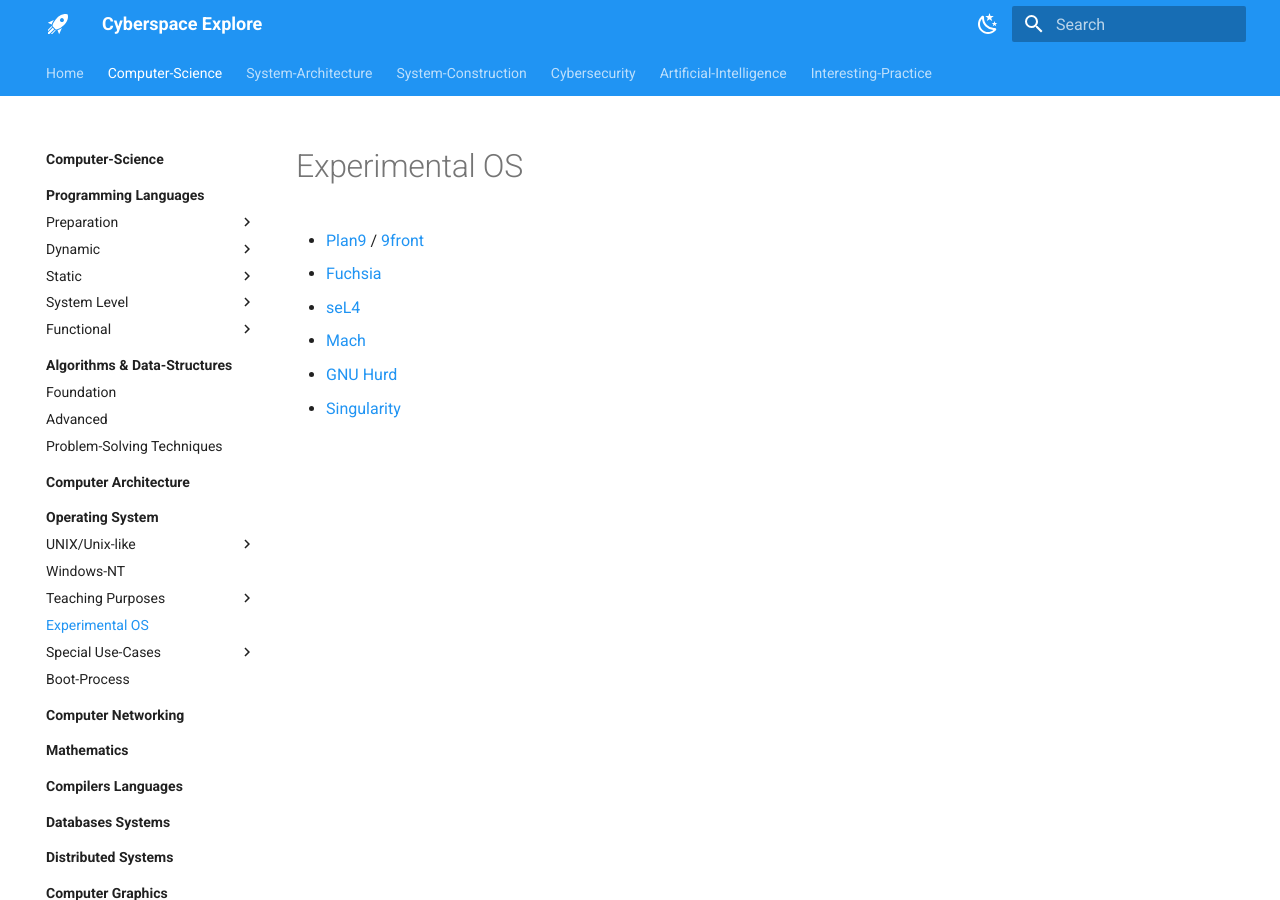
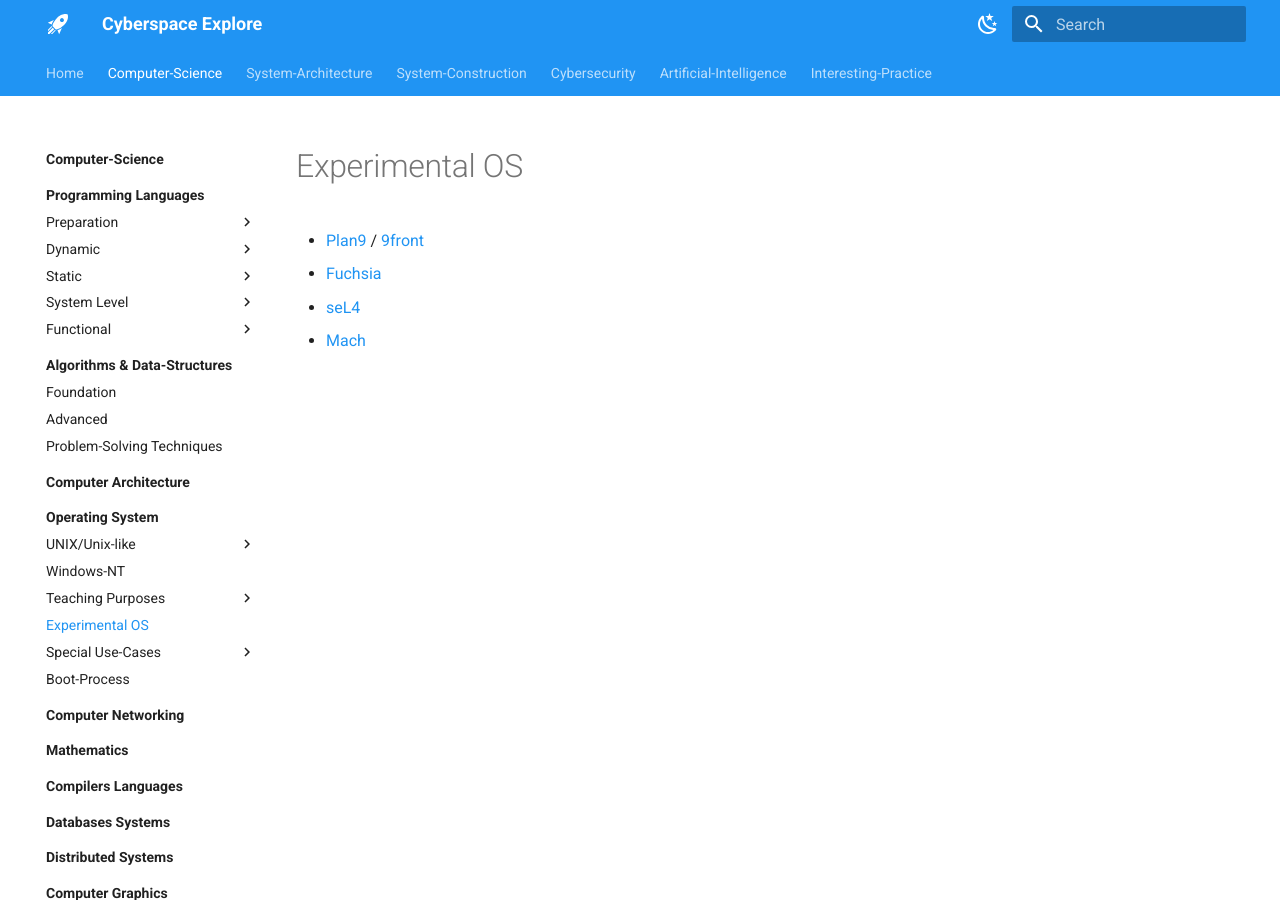
Before and after one commit to AvenMay/cyberspace-explore, an MkDocs documentation site: the page built from docs/computer-science/operating-system/experimental-os.md, in a window 1280 px wide. Built offline with MkDocs 1.6.1 and Material for MkDocs 9.7.7, drawn with Linux system fonts in a browser that asks for light colours.

Commit message:
del exos

```diff
--- a/docs/computer-science/operating-system/experimental-os.md
+++ b/docs/computer-science/operating-system/experimental-os.md
@@ -4,5 +4,3 @@
 - [Fuchsia](https://fuchsia.dev/?hl=zh-cn)
 - [seL4](https://sel4.systems/)
 - [Mach](https://www.cs.cmu.edu/afs/cs/project/mach/public/www/mach.html)
-- [GNU Hurd](https://www.gnu.org/software/hurd/)
-- [Singularity](https://singularityos.org/)
```
